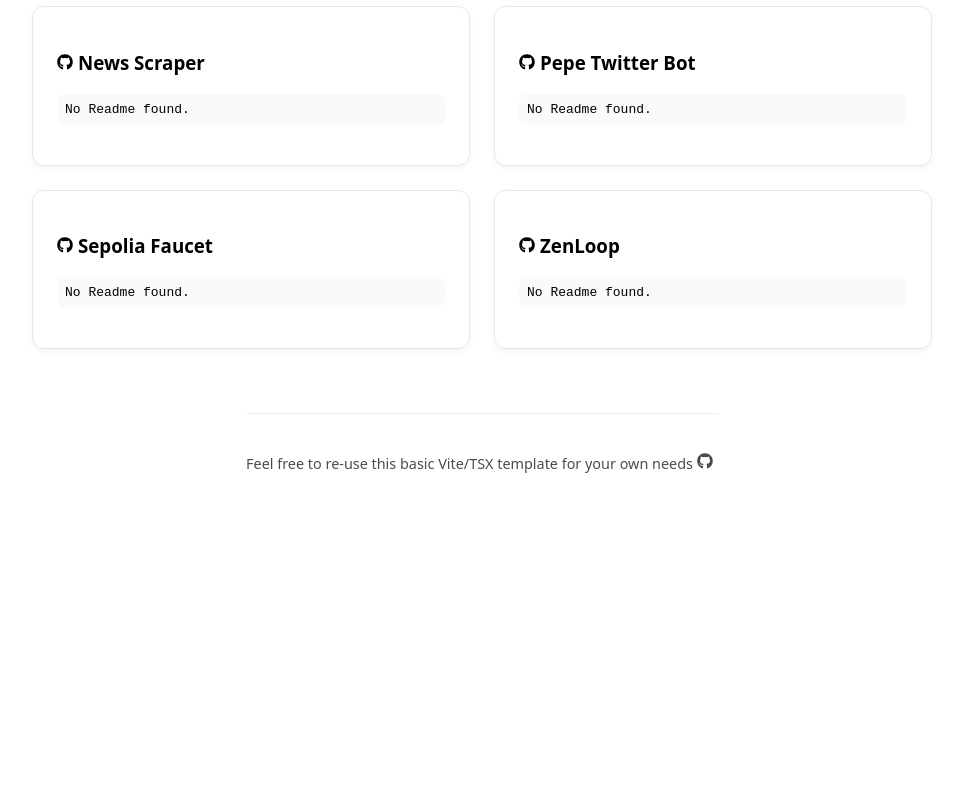
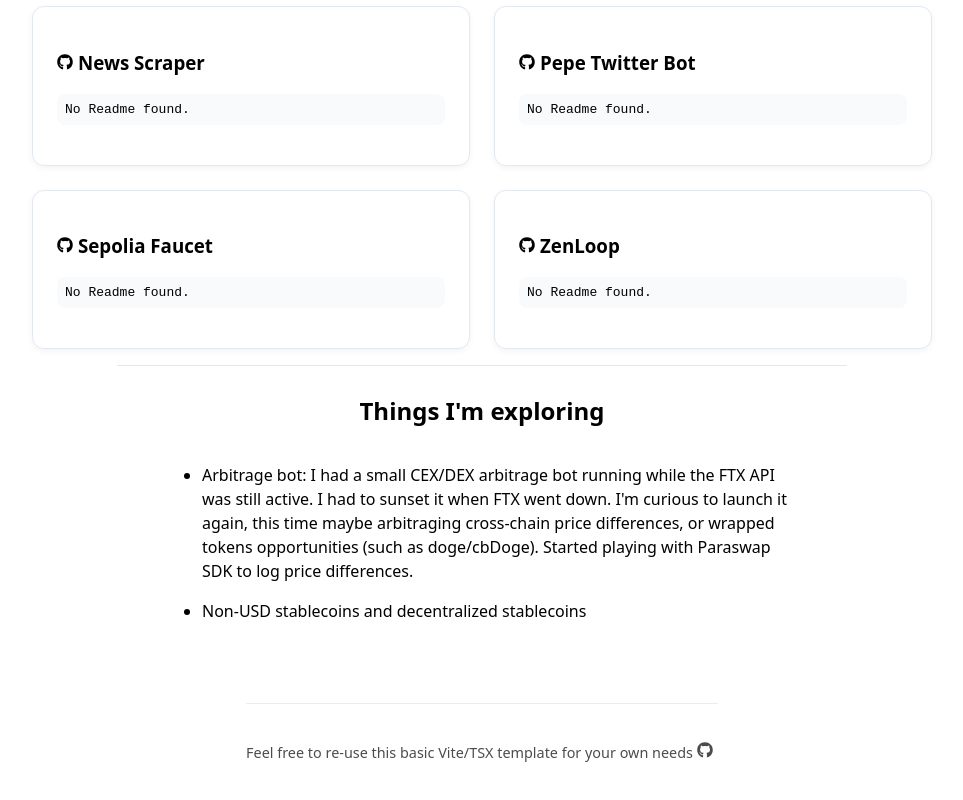
Before and after one commit to alexisnsns/pfalexns, a React (Vite) app: page / in a window 1280 px wide. Shown: the part 916-1716 px from the top of the page, without its empty margins (158-1121 px from the left). Before the commit the page ends 1435 px from the top, so only its background shows below. Built offline with nearby package versions, Linux system fonts and the light colour scheme; no server answers.

Commit message:
add ideas im exploring

```diff
--- a/src/App.tsx
+++ b/src/App.tsx
@@ -232,6 +232,27 @@
           </div>
         ))}
       </div>
+
+      <hr
+        style={{
+          width: "60%",
+          border: "none",
+          borderTop: "1px solid #e2e8f0",
+          marginTop: "1rem",
+        }}
+      />
+      <h2 style={{ marginTop: "" }}>Things I'm exploring</h2>
+      <ul style={{ ...styles.text, textAlign: "left", lineHeight: 1.5 }}>
+        <li style={{ marginBottom: "1rem" }}>
+          Arbitrage bot: I had a small CEX/DEX arbitrage bot running while the
+          FTX API was still active. I had to sunset it when FTX went down. I'm
+          curious to launch it again, this time maybe arbitraging cross-chain
+          price differences, or wrapped tokens opportunities (such as
+          doge/cbDoge). Started playing with Paraswap SDK to log price
+          differences.
+        </li>
+        <li>Non-USD stablecoins and decentralized stablecoins</li>
+      </ul>
       <footer style={styles.footer}>
         <p>
           Feel free to re-use this basic Vite/TSX template for your own needs
--- a/src/index.css
+++ b/src/index.css
@@ -9,12 +9,12 @@
   text-decoration: underline;
 }
 
-p {
-  /* line-height: 0.3; */
+h1 {
+  line-height: 1;
 }
 
-h1 {
-  line-height: 1;
+h2 {
+  text-align: center;
 }
 
 @media (max-width: 768px) {
```
